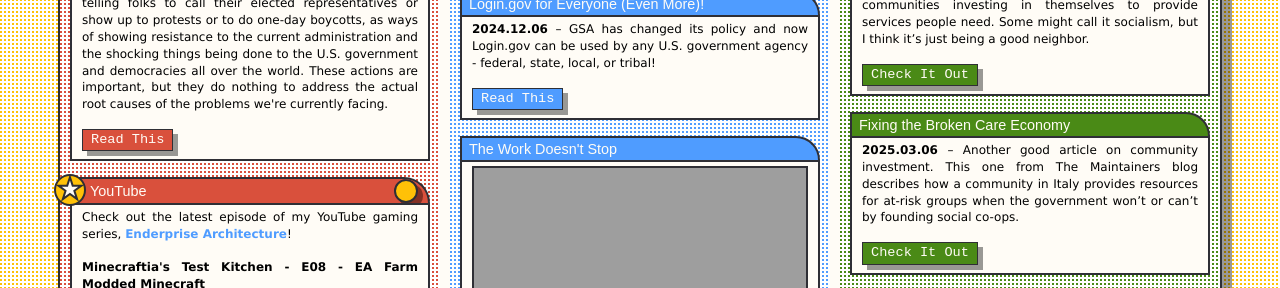
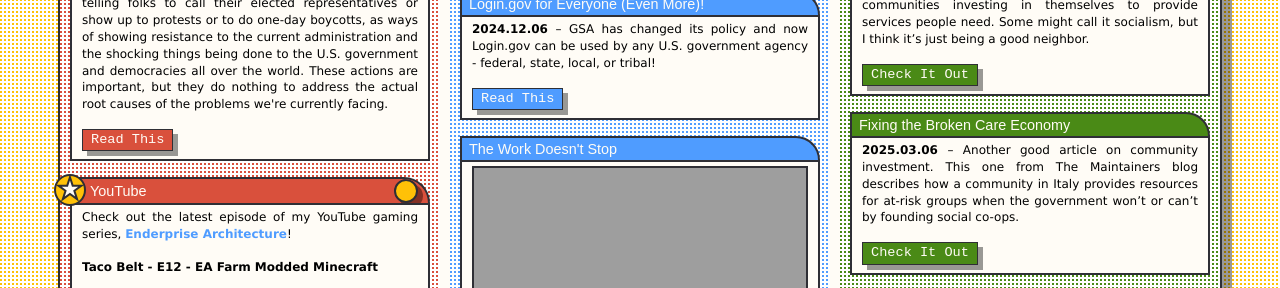
Before and after one commit to krusynth/billhunt.dev, a Jekyll site: the page built from index.md, in a window 1280 px wide and 900 px high, scrolled down 413 px, cut to the strip 0-288 px from the top of the window. Built offline with Jekyll 4.4.1, drawn with Linux system fonts in a browser that asks for light colours; some web fonts are replaced.

Commit message:
Updating latest YouTube video

```diff
--- a/_data/youtube.json
+++ b/_data/youtube.json
@@ -1 +1 @@
-{"title":"Minecraftia's Test Kitchen - E08 - EA Farm Modded Minecraft","link":"https://www.youtube.com/watch?v=TmFlDTVqb0U","thumbnail":"https://i1.ytimg.com/vi/TmFlDTVqb0U/hqdefault.jpg"}
+{"title":"Taco Belt - E12 - EA Farm Modded Minecraft","link":"https://www.youtube.com/watch?v=eYpo7YuF5Kg","thumbnail":"https://i2.ytimg.com/vi/eYpo7YuF5Kg/hqdefault.jpg"}
```
